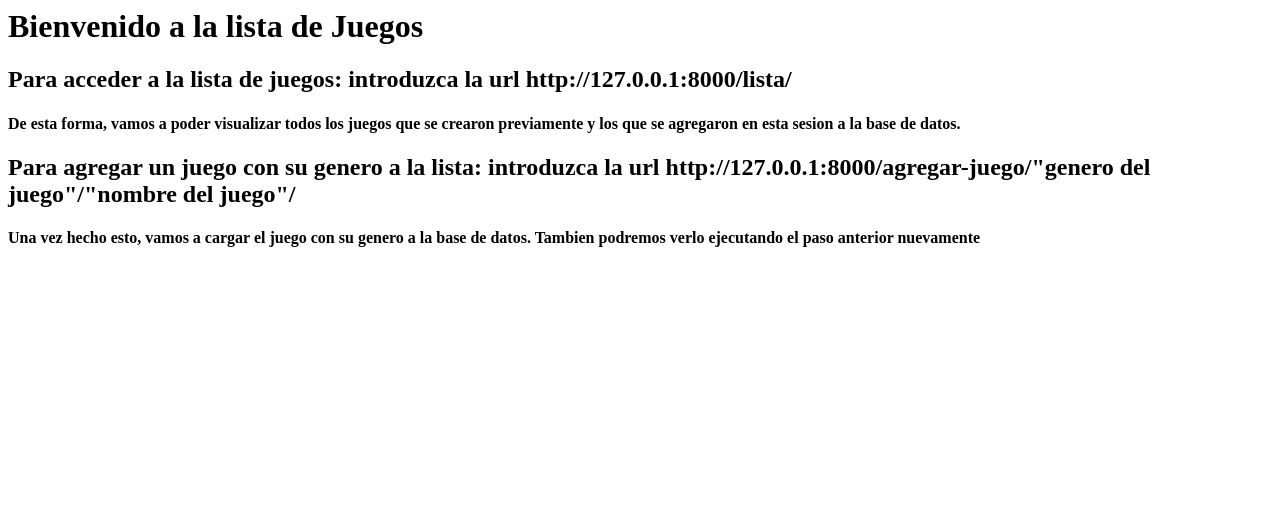
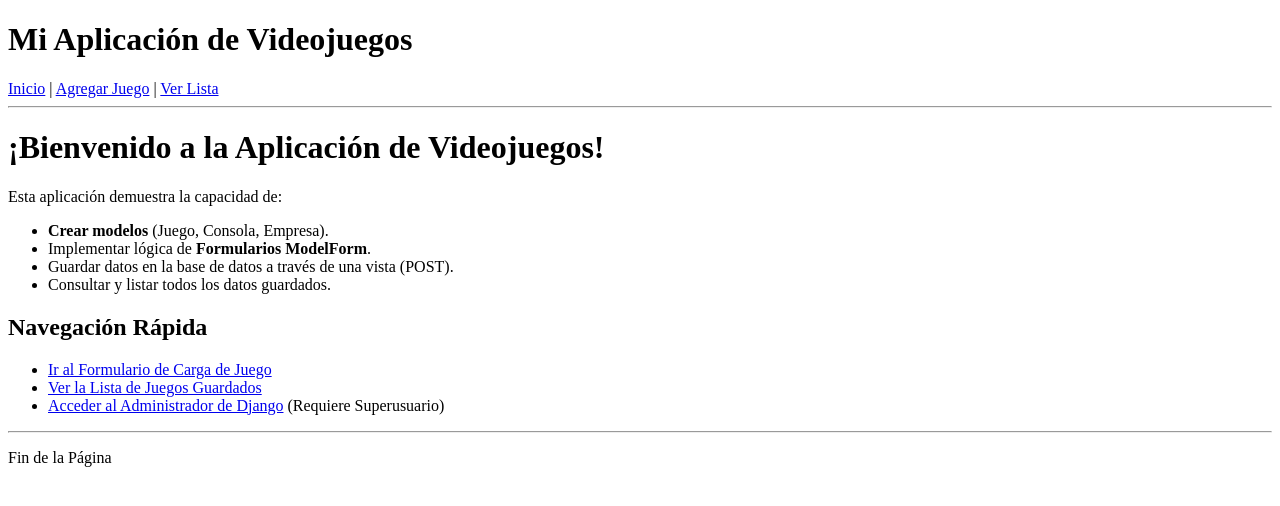
Before and after one commit to Figallucas11/LucasFigal-Entrega3, a Django app: page / in a window 1280 px wide. Shown: the top 506 px of the page. Run offline with Django 5.2, Linux system fonts and the light colour scheme.

Commit message:
correciones que pidio el profesor

```diff
--- a/inicio/urls.py
+++ b/inicio/urls.py
@@ -1,8 +1,8 @@
 from django.urls import path
-from inicio.views import inicio, lista, agregar_juego
+from . import views
 
 urlpatterns = [
-    path('', inicio),
-    path('lista/', lista),
-    path('agregar-juego/<genero>/<nombre>/', agregar_juego),
+    path('', views.inicio, name='inicio'),
+    path('agregar/', views.crear_juego, name='agregar_juego'),
+    path('lista/', views.lista_juegos, name='lista_juegos'),
 ]
--- a/inicio/views.py
+++ b/inicio/views.py
@@ -1,23 +1,23 @@
-from django.shortcuts import render
-from django.http import HttpResponse
-from inicio.models import Juego
+from django.shortcuts import render, redirect
+from .forms import JuegoForm
+from .models import Juego
 
-#pagina Home
+# VISTA PARA EL INICIO
 def inicio(request):
     return render(request, 'inicio.html')
 
-#pagina para crear entradas
+# VISTA PARA CARGAR EL FORMULARIO
+def crear_juego(request):
+    if request.method == 'POST':
+        form = JuegoForm(request.POST)
+        if form.is_valid():
+            form.save()
+            return redirect('lista_juegos')
+    else:
+        form = JuegoForm()
+    return render(request, 'agregar-juego.html', {'form': form})
 
-def agregar_juego(request, genero, nombre):
-    juego = Juego(genero=genero, nombre=nombre)
-    juego.save()
-
-    return render(request, 'agregar-juego.html', {'juego1' : juego})
-
-#pagina para visualizar la lista completa
-
-def lista(request):
-
-    juegos = Juego.objects.all()
-
-    return render(request, 'lista.html', {'lista_de_juegos': juegos })
+# VISTA PARA MOSTRAR LA LISTA
+def lista_juegos(request):
+    juegos_guardados = Juego.objects.all()
+    return render(request, 'lista.html', {'juegos': juegos_guardados})
--- /dev/null
+++ b/templates/base.html
@@ -0,0 +1,28 @@
+<!DOCTYPE html>
+<html lang="es">
+<head>
+    <meta charset="UTF-8">
+    <title>{% block title %}Mi Proyecto de Juegos{% endblock title %}</title>
+</head>
+<body>
+    <header>
+        <h1>Mi Aplicación de Videojuegos</h1>
+        <nav>
+            <a href="{% url 'inicio' %}">Inicio</a> |
+            <a href="{% url 'agregar_juego' %}">Agregar Juego</a> |
+            <a href="{% url 'lista_juegos' %}">Ver Lista</a>
+        </nav>
+        <hr>
+    </header>
+
+    <main>
+        {% block content %}
+            {% endblock content %}
+    </main>
+
+    <footer>
+        <hr>
+        <p>Fin de la Página</p>
+    </footer>
+</body>
+</html>
--- a/templates/inicio.html
+++ b/templates/inicio.html
@@ -1,8 +1,22 @@
-<h1>Bienvenido a la lista de Juegos</h1>
+{% extends 'base.html' %}
 
-<h2>Para acceder a la lista de juegos: introduzca la url http://127.0.0.1:8000/lista/</h2>
-  <h4>De esta forma, vamos a poder visualizar todos los juegos que se crearon previamente y los que se agregaron en esta sesion a la base de datos.</h4>
+{% block title %}Inicio{% endblock title %}
 
+{% block content %}
+    <h1>¡Bienvenido a la Aplicación de Videojuegos!</h1>
 
-<h2>Para agregar un juego con su genero a la lista: introduzca la url http://127.0.0.1:8000/agregar-juego/"genero del juego"/"nombre del juego"/</h2>
-   <h4>Una vez hecho esto, vamos a cargar el juego con su genero a la base de datos. Tambien podremos verlo ejecutando el paso anterior nuevamente</h4>
+    <p>Esta aplicación demuestra la capacidad de:</p>
+    <ul>
+        <li><strong>Crear modelos</strong> (Juego, Consola, Empresa).</li>
+        <li>Implementar lógica de <strong>Formularios ModelForm</strong>.</li>
+        <li>Guardar datos en la base de datos a través de una vista (POST).</li>
+        <li>Consultar y listar todos los datos guardados.</li>
+    </ul>
+
+    <h2>Navegación Rápida</h2>
+    <ul>
+        <li><a href="{% url 'agregar_juego' %}">Ir al Formulario de Carga de Juego</a></li>
+        <li><a href="{% url 'lista_juegos' %}">Ver la Lista de Juegos Guardados</a></li>
+        <li><a href="/admin/">Acceder al Administrador de Django</a> (Requiere Superusuario)</li>
+    </ul>
+{% endblock content %}
```
Also changed, not shown: inicio/admin.py (+22 -1 lines), inicio/forms.py (added, +7 -0 lines), inicio/models.py (+15 -0 lines), templates/agregar-juego.html (+16 -3 lines), templates/lista.html (+17 -11 lines), inicio/migrations/0004_consola_empresa.py (added).
